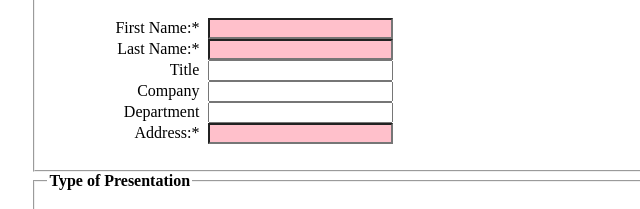
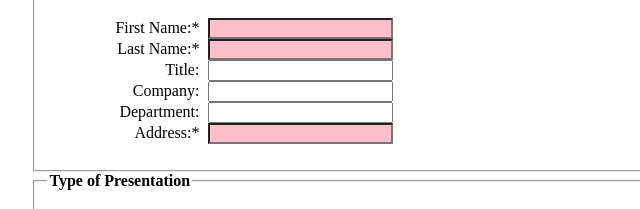
Before and after one commit to ananyatandel/atls-csci-3150, a plain HTML site: page assign11/form-exercise1(one).html in a window 1280 px wide. Shown: the part 143-352 px from the top of the page, 103-743 px from the left. Drawn offline with Linux system fonts and the light colour scheme.

Commit message:
update html

```diff
--- a/assign11/form-exercise1(one).html
+++ b/assign11/form-exercise1(one).html
@@ -43,15 +43,15 @@
         <input id="lstname1" name="lstname1" type="text" class="reqfield"  />
 </li>
 <li>
-	<label for="spkrtitle1">Title</label>
+	<label for="spkrtitle1">Title:</label>
 	<input id="spkrtitle1" name="spkrtitle1" type="text" maxlength="48" />
 </li>
 <li>
-    <label for="company1">Company</label>
+    <label for="company1">Company:</label>
 	<input id="company1" name="company1" type="text" />
 </li>
 <li>
-    <label for="department1">Department</label>
+    <label for="department1">Department:</label>
 	<input id="department1" name="department1" type="text"  />
 </li>
 <li>
```
